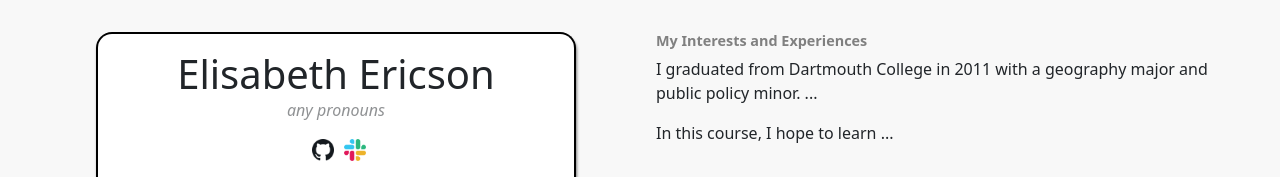
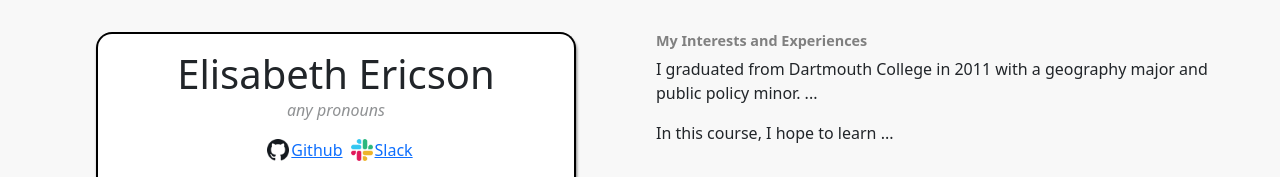
Before and after one commit to musa-611-spring-2022/musa-611-spring-2022-week1, a plain HTML site: page introductions/elisabethericson.html in a window 1280 px wide. Shown: the top 177 px of the page. Drawn offline with nearby package versions, Linux system fonts and the light colour scheme; grey boxes are pictures that could not be loaded.

Commit message:
Fixed link text

```diff
--- a/introductions/elisabethericson.html
+++ b/introductions/elisabethericson.html
@@ -25,8 +25,8 @@
 
     <!-- 3. Fill in the links to your GitHub and Slack profiles below. -->
     <ul class="profiles">
-      <li class="github-profile"><a href="https://github.com/Elieri"></a></li>
-      <li class="slack-profile"><a href="https://musa6112022.slack.com/team/U02TS85F9FU"></a></li>
+      <li class="github-profile"><a href="https://github.com/Elieri">Github</a></li>
+      <li class="slack-profile"><a href="https://musa6112022.slack.com/team/U02TS85F9FU">Slack</a></li>
     </ul>
   </header>
 
```
